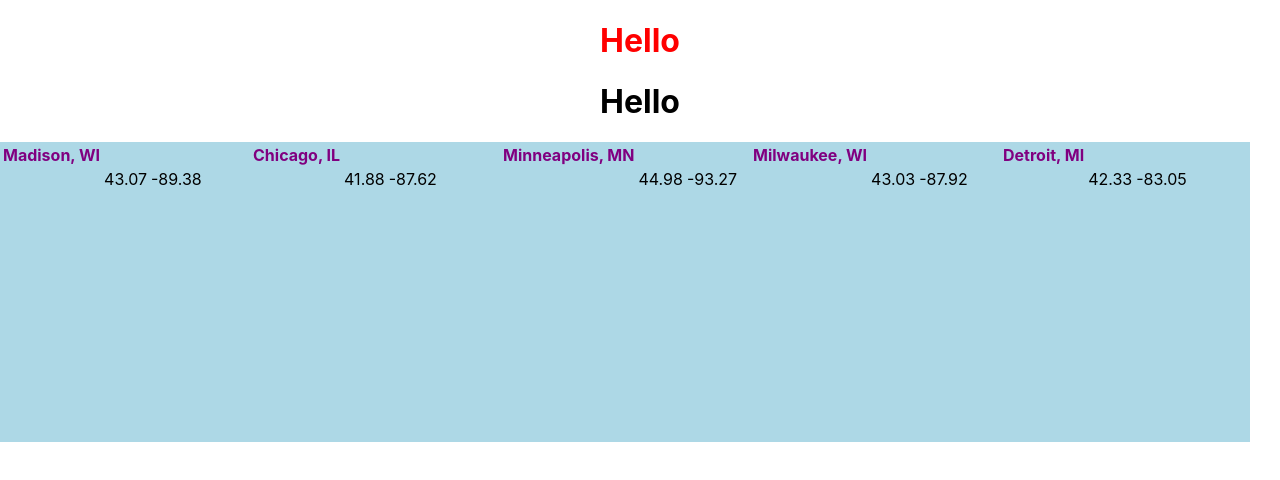
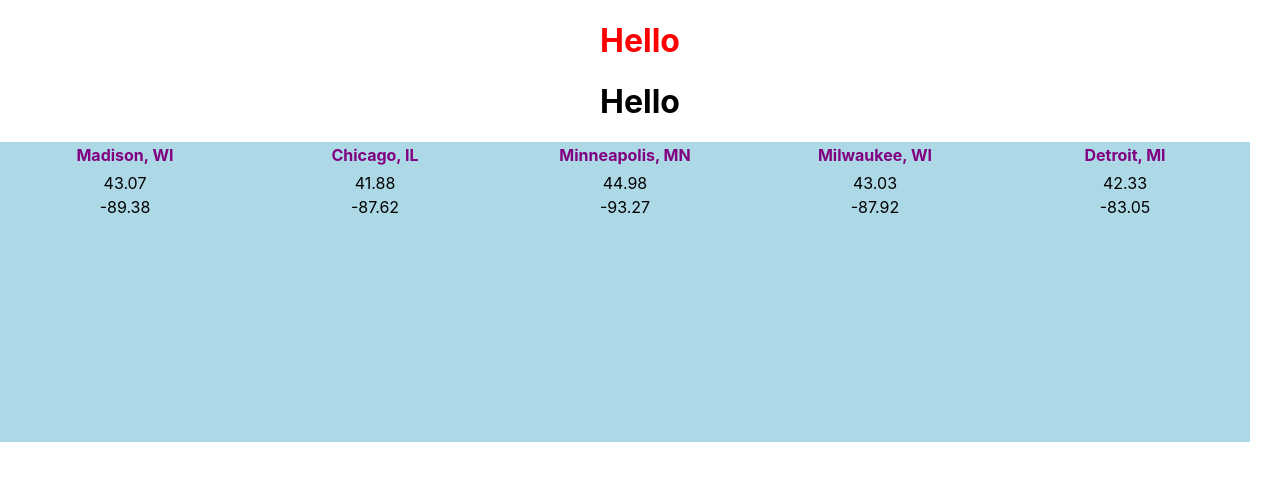
Before and after one commit to flintco/Weather-Dashboard, a React (Create React App) app: page / in a window 1280 px wide. Shown: the top 480 px of the page. Built offline with nearby package versions, Linux system fonts and the light colour scheme; no server answers.

Commit message:
Centered each forecast vertically and horizontally

```diff
--- a/src/DailyForecast.js
+++ b/src/DailyForecast.js
@@ -28,14 +28,18 @@ class DailyForecast extends Component {
       };
       return (
         <div style={ForecastStyles}>
-          <table>
+          <table style={{width: "100%"}}>
             <tr>
                <th style={{color: "purple"}}>{this.props.location}</th>
             </tr>
             <tr>
                <td>{this.state.temperature}</td>
-               <td>{this.props.lat}</td>
-               <td>{this.props.long}</td>
+            </tr>
+            <tr>
+              <td>{this.props.lat}</td>
+            </tr>
+            <tr>
+              <td>{this.props.long}</td>
             </tr>
 
           </table>
```
